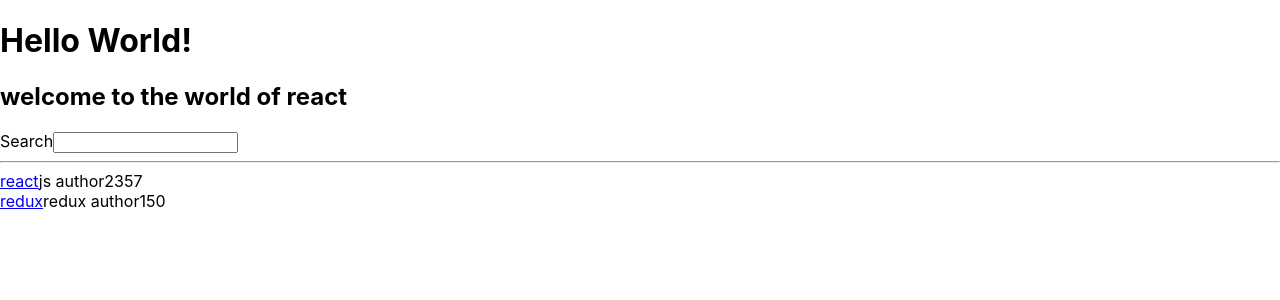
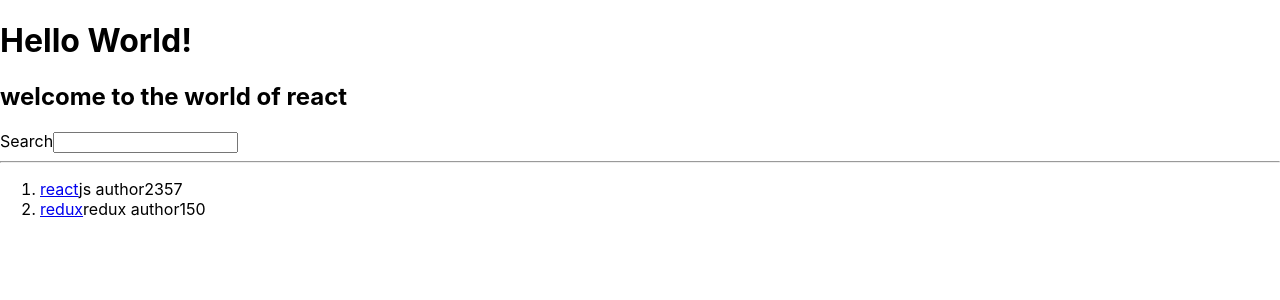
Before and after one commit to prajjwalrodgermassey/hacker-stories, a React (Create React App) app: page / in a window 1280 px wide. Shown: the top 300 px of the page. Built offline with nearby package versions, Linux system fonts and the light colour scheme.

Commit message:
adding function component <List/>

```diff
--- a/src/App.js
+++ b/src/App.js
@@ -35,18 +35,30 @@ function App() {
   );
 }
 
-function List(){
+function List ()
+{
+    return (
+        <ol>
+            {
+              list.map(function(item)
+              {
+                  return (
+                      <li key={item.objectId}>
+                        <span><a href={item.url}>{item.title}</a></span>
+                        <span>{item.author}</span>
+                        <span>{item.num_comments}</span>
+                        <span>{item.points}</span>
 
-  return list.map(function(item){
-   return(
-   <div key={item.objectId}>
-      <span><a href={item.url}>{item.title}</a></span>
-      <span>{item.author}</span>
-      <span>{item.num_comments}</span>
-      <span>{item.points}</span>
-    </div>
-   );
-  })
+                      </li>
+                  )
+              }
+              )
+            }
+        </ol>
+    );
+
 }
 
+
+
 export default App;
```
